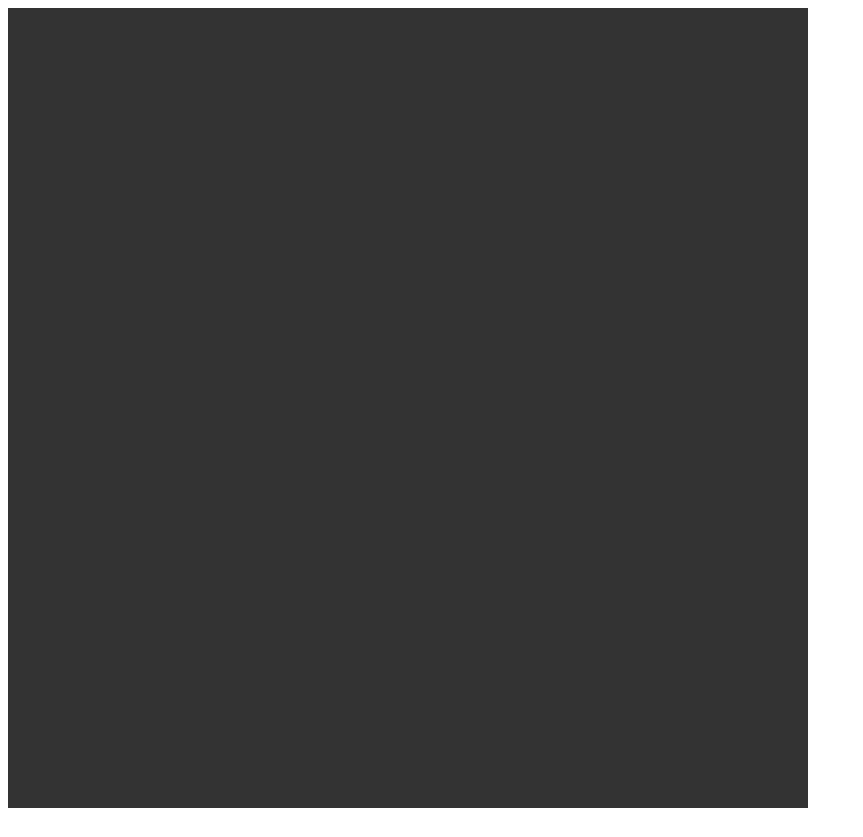
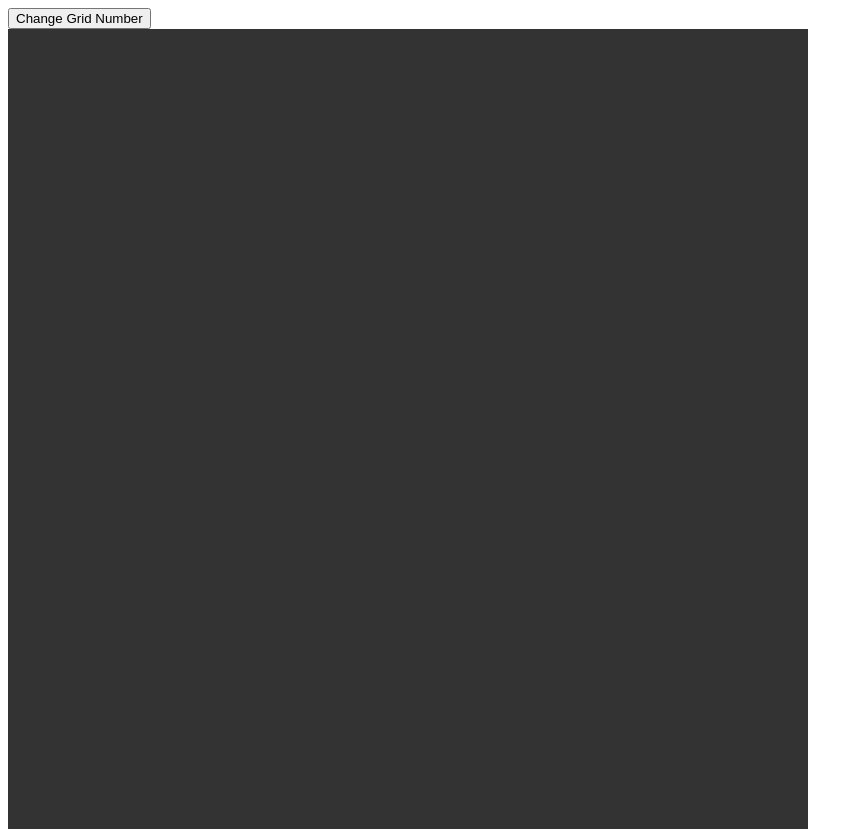
Before and after one commit to robioat/etch-a-sketch, a plain HTML site: page index.html in a window 1280 px wide. Shown: the whole page, without its empty margins (0-863 px from the left). Before the commit the page ends 816 px from the top, so only its background shows below. Drawn offline with Linux system fonts and the light colour scheme.

Commit message:
Added Custom Gridsize User Functionality

```diff
--- a/index.html
+++ b/index.html
@@ -8,9 +8,9 @@
     <link rel="stylesheet" href="css/style.css">
 </head>
 <body>
+    <button id="grid-size">Change Grid Number</button>
     <div class="container">
     </div>
-
     <script type="text/javascript" src="js/script.js"></script>
 </body>
 </html>
--- a/js/script.js
+++ b/js/script.js
@@ -1,12 +1,30 @@
-const container=document.querySelector('.container');
-for(i=0;i<256;i++){
-    const div=document.createElement('div');
-    container.appendChild(div);
+
+function deleteGrid(container){
+    container.textContent='';
 }
 
-const childDivs=document.querySelectorAll('.container div');
-childDivs.forEach((child) => {
-    child.addEventListener('mouseover', function(e) {
-        e.target.style.background='blue';
-    });
+function drawGrid(gridSize){
+    const container=document.querySelector('.container');
+    container.style.gridTemplateRows=`repeat(${gridSize},50px)`;
+    container.style.gridTemplateColumns=`repeat(${gridSize},50px)`;
+    deleteGrid(container);
+    let totalGrid=gridSize*gridSize;
+    for(i=0;i<totalGrid;i++){
+        const div=document.createElement('div');
+        container.appendChild(div);
+        div.addEventListener('mouseover', function(e) {
+            e.target.style.background='blue';
+        });
+    }
+}
+
+const gridButton=document.querySelector('#grid-size');
+gridButton.addEventListener('click', ()=> {
+    let gridSize=prompt("Please enter the size of the grid (100 maximum)","");
+    if(gridSize>100){
+        gridSize=100;
+    }
+    drawGrid(gridSize);
 });
+
+drawGrid(16);
```
